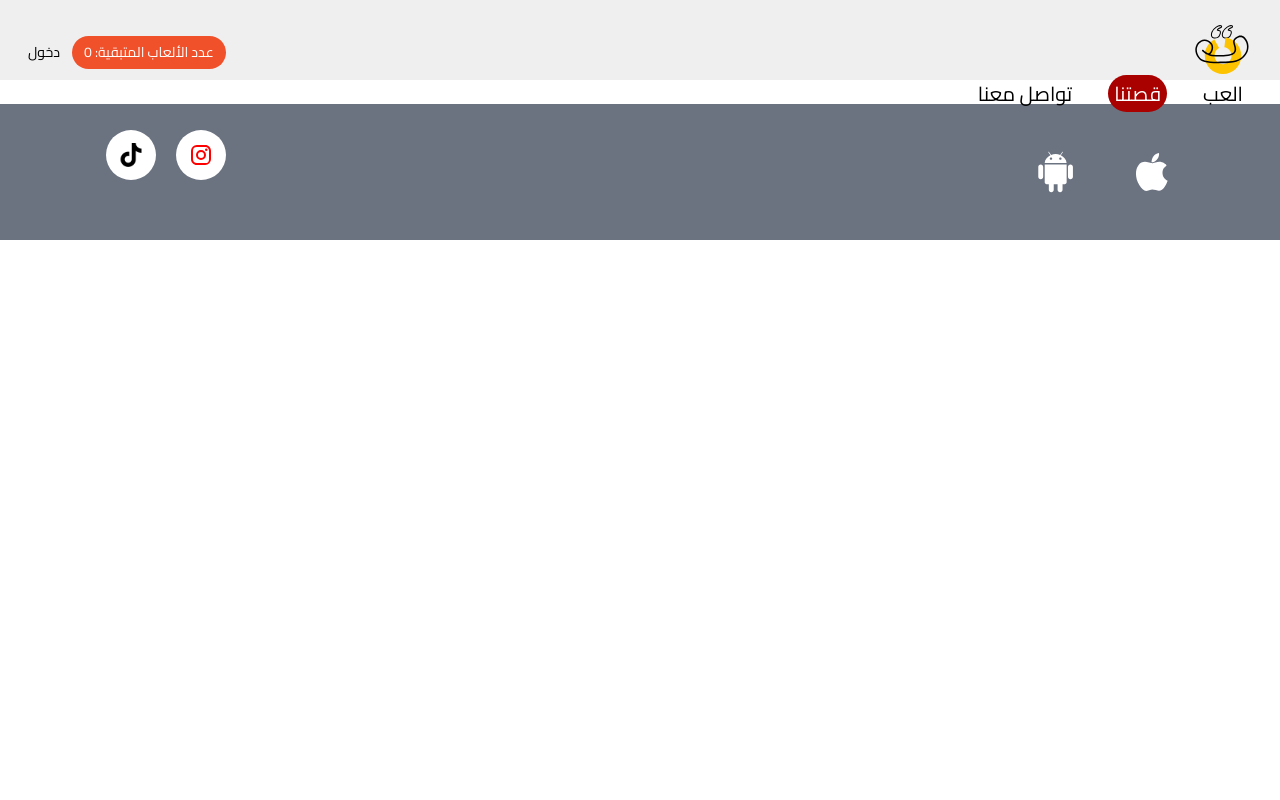
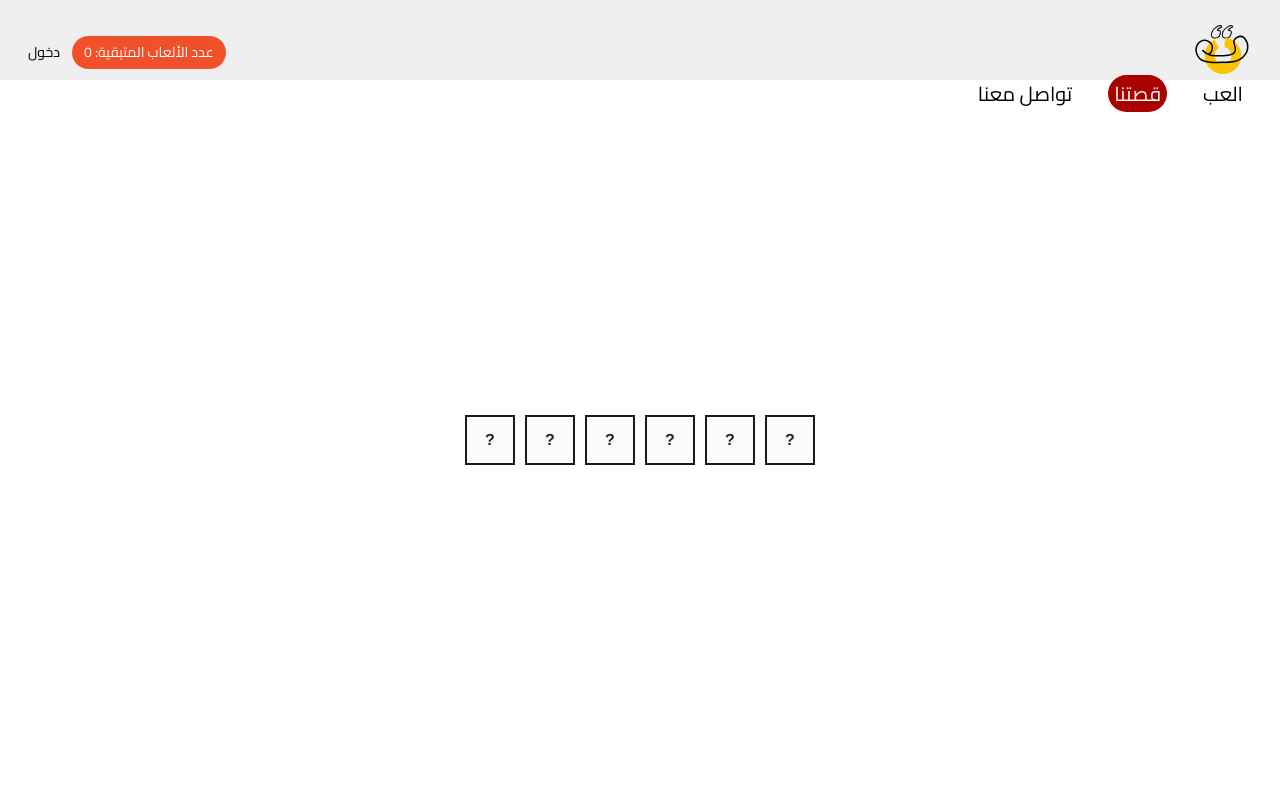
Before and after one commit to a1000rhan/yam_taktak_web, a React (Vite) app: page /words in a window 1280 px wide. Shown: the top 800 px of the page. Built offline with nearby package versions, Linux system fonts and the light colour scheme; no server answers.

Commit message:
Update page titles, enhance Navbar styling, and add new components for improved UI

```diff
--- a/index.html
+++ b/index.html
@@ -21,7 +21,7 @@
       rel="stylesheet"
       href="https://fonts.googleapis.com/css2?family=Roboto:wght@300;400;500;700&display=swap"
     />
-    <title>سين جيم</title>
+    <title>معلومات</title>
   </head>
   <body>
     <div id="root"></div>
--- a/src/App.jsx
+++ b/src/App.jsx
@@ -15,6 +15,7 @@ import GameHistory from "./pages/GameHistory";
 import AddQuestions from "./pages/AddQuestions";
 import AddCategory from "./pages/AddCategory";
 import ShowAllQuestions from "./pages/ShowAllQuestions";
+import Words from "./components/words";
 
 function App() {
   const [orientation, setOrientation] = useState("");
@@ -51,6 +52,8 @@ function App() {
           <Route path="/add-questions" element={<AddQuestions />} />
           <Route path="/add-category" element={<AddCategory />} />
           <Route path="/all-questions" element={<ShowAllQuestions />} />
+
+          <Route path="/words" element={<Words />} />
         </Routes>
         <BottomBar />
       </div>
--- a/src/api/API.jsx
+++ b/src/api/API.jsx
@@ -1,9 +1,8 @@
 import axios from "axios";
-const apiUrl = process.env.REACT_APP_API_URL;
+// const apiUrl = process.env.REACT_APP_API_URL;
 const API = axios.create({
   // baseURL: "http://localhost:3030/api",
-  // baseURL: "https://e64a-178-61-142-203.ngrok-free.app/api",
-  baseURL: `${apiUrl}/api`,
+  baseURL: "https://ma3lomatkw.com/api",
 });
 
 export default API;
--- /dev/null
+++ b/src/components/Balls.css
@@ -0,0 +1,14 @@
+.balls {
+  position: fixed;
+
+  overflow: hidden;
+  overscroll-behavior-y: none;
+  font-family: -apple-system, BlinkMacSystemFont, avenir next, avenir,
+    helvetica neue, helvetica, ubuntu, roboto, noto, segoe ui, arial, sans-serif;
+  color: black;
+  -webkit-font-smoothing: antialiased;
+}
+.balls-size {
+  width: 100%;
+  height: 100%;
+}
--- /dev/null
+++ b/src/components/Balls.jsx
@@ -0,0 +1,108 @@
+import React, { useEffect } from "react";
+import * as THREE from "three";
+import { Canvas } from "@react-three/fiber";
+import { useSprings, a } from "@react-spring/three";
+
+import "./Balls.css";
+const squareStyle = {
+  width: "100px",
+  height: "100px",
+  backgroundColor: "blue",
+  borderRadius: "50%", // This will make the square a circle
+};
+
+const number = 35;
+const colors = [
+  "#FFCB05",
+  "#F04E4D",
+  "#4B3393",
+  "#FAFBFA",
+  "#0695CF",
+  "lightpink",
+  "lightblue",
+];
+const random = (i) => {
+  const r = Math.random();
+  return {
+    position: [100 - Math.random() * 200, 100 - Math.random() * 200, i * 1.5],
+    color: colors[Math.round(Math.random() * (colors.length - 1))],
+    scale: [1 + r * 14, 1 + r * 14, 1],
+    rotation: [0, 0, THREE.MathUtils.degToRad(Math.round(Math.random()) * 45)],
+  };
+};
+
+const data = new Array(number).fill(null).map(() => {
+  return {
+    color: colors[Math.round(Math.random() * (colors.length - 1))],
+    args: [0.1 + Math.random() * 9, 0.1 + Math.random() * 9, 10],
+  };
+});
+
+function Content() {
+  const [springs, api] = useSprings(number, (i) => ({
+    from: random(i),
+    ...random(i),
+    config: { mass: 20, tension: 150, friction: 50 },
+  }));
+
+  useEffect(
+    () =>
+      void setInterval(
+        () => api.start((i) => ({ ...random(i), delay: i * 40 })),
+        3000
+      ),
+    []
+  );
+
+  return (
+    <>
+      {data.map((d, index) => (
+        <a.mesh key={index} {...springs[index]} castShadow receiveShadow>
+          <circleGeometry attach="geometry" args={[1, 32]} />
+          {/* <boxGeometry attach="geometry" args={d.args} /> */}
+          <a.meshStandardMaterial
+            attach="material"
+            color={springs[index].color}
+            roughness={0.75}
+            metalness={0.5}
+          />
+        </a.mesh>
+      ))}
+    </>
+  );
+}
+
+function Lights() {
+  return (
+    <group>
+      <pointLight intensity={0.3} />
+      <ambientLight intensity={5} />
+      <spotLight
+        castShadow
+        intensity={0.2}
+        angle={Math.PI / 7}
+        position={[150, 150, 250]}
+        penumbra={1}
+        shadow-mapSize-width={2048}
+        shadow-mapSize-height={2048}
+      />
+    </group>
+  );
+}
+
+export default function App() {
+  return (
+    <div className="balls-size">
+      <Canvas
+        className="canvas"
+        linear
+        flat
+        shadows
+        camera={{ position: [0, 0, 100], fov: 100 }}
+      >
+        <Lights />
+        <Content />
+      </Canvas>
+    </div>
+  );
+}
--- a/src/components/Nav.css
+++ b/src/components/Nav.css
@@ -109,10 +109,17 @@ body {
   font-family: "Cairo-Bold";
 }
 .leading {
+  /* position: absolute; */
   /*center the content on a basis line */
   display: flex;
   justify-content: center;
   align-items: center;
+}
+.leading-icon {
+  position: absolute;
+  margin-right: 10px;
+  left: 80%;
+  margin-bottom: 20px;
 }
 .user-icon {
   margin-right: 10px;
--- a/src/components/Navbar.jsx
+++ b/src/components/Navbar.jsx
@@ -91,7 +91,7 @@ const Navbar = () => {
         </Link>
       </ul>
       {isAdmin ? (
-        <div className="leading">
+        <div className="leading-icon">
           <AddIcon
             id="adding-button"
             anchorEl={addingEl}
--- /dev/null
+++ b/src/components/Words.jsx
@@ -0,0 +1,108 @@
+import { useRef, useEffect, useState } from "react";
+import { styled } from "@stitches/react";
+import { useTrail, animated } from "@react-spring/web";
+
+const AppContainer = styled("div", {
+  width: "100vw",
+  height: "100vh",
+  display: "flex",
+  justifyContent: "center",
+  alignItems: "center",
+});
+
+const Container = styled("div", {
+  display: "flex",
+  gap: 10,
+  marginBottom: 80,
+});
+
+const Box = styled("div", {
+  position: "relative",
+  height: 50,
+  width: 50,
+});
+
+const SharedStyles = {
+  width: "100%",
+  height: "100%",
+  position: "absolute",
+  inset: 0,
+  display: "flex",
+  justifyContent: "center",
+  alignItems: "center",
+  fontFamily: "Helvetica",
+  fontWeight: 800,
+  backfaceVisibility: "hidden",
+};
+
+const FrontBox = styled(animated.div, {
+  ...SharedStyles,
+  backgroundColor: "#fafafa",
+  border: "solid 2px #1a1a1a",
+});
+
+const BackBox = styled(animated.div, {
+  ...SharedStyles,
+  backgroundColor: "#6cab64",
+  border: "solid 2px #6cab64",
+  color: "#fafafa",
+});
+
+const items = ["ا", "ل", "ك", "و", "ي", "ت"];
+
+export default function Words() {
+  //   useEffect(() => {
+  //     document.getElementsByTagName("html")[0].setAttribute("dir", "ltr");
+  //   }, []);
+  const [trail, api] = useTrail(items.length, () => ({
+    rotateX: 0,
+  }));
+
+  const isFlipped = useRef(false);
+
+  const handleClick = () => {
+    if (isFlipped.current) {
+      api.start({
+        rotateX: 0,
+      });
+      isFlipped.current = false;
+    } else {
+      api.start({
+        rotateX: 180,
+      });
+      isFlipped.current = true;
+    }
+  };
+
+  return (
+    <AppContainer>
+      <Container onClick={handleClick}>
+        {trail.map(({ rotateX }, i) => (
+          <Box key={i}>
+            <FrontBox
+              key={items[i]}
+              style={{
+                transform: rotateX.to(
+                  (val) => `perspective(600px) rotateX(${val}deg)`
+                ),
+                transformStyle: "preserve-3d",
+              }}
+            >
+              {"?"}
+            </FrontBox>
+            <BackBox
+              style={{
+                transform: rotateX.to(
+                  (val) => `perspective(600px) rotateX(${180 - val}deg)`
+                ),
+                transformStyle: "preserve-3d",
+              }}
+            >
+              {items[i]}
+            </BackBox>
+          </Box>
+        ))}
+      </Container>
+    </AppContainer>
+  );
+}
--- a/src/pages/SelectCategories.jsx
+++ b/src/pages/SelectCategories.jsx
@@ -14,6 +14,7 @@ import Button from "../components/Button";
 import categoryAPI from "../api/Category";
 import { Card, Skeleton, Typography } from "@mui/material";
 import gameAPI from "../api/Game";
+import Balls from "../components/Balls";
 
 const SelectCategories = () => {
   const ref = useRef(null);
@@ -155,7 +156,8 @@ const SelectCategories = () => {
           <div className="top-logo">
             <img src={wholeLogo} alt="logo" />
           </div>
-          <div className="half-ring orange-gradient">
+          <div className="hero-section orange-gradient">
+            <Balls />
             <img src={red} alt="red" className="red-circle" />
             <img src={blue} alt="blue" className="blue-circle" />
             <h1 className="ex-lar-title">إنشاء لعبة</h1>
```
Also changed, not shown: package.json (+7 -1 lines), 1 other file (tests, documents, lock files or other folders).
